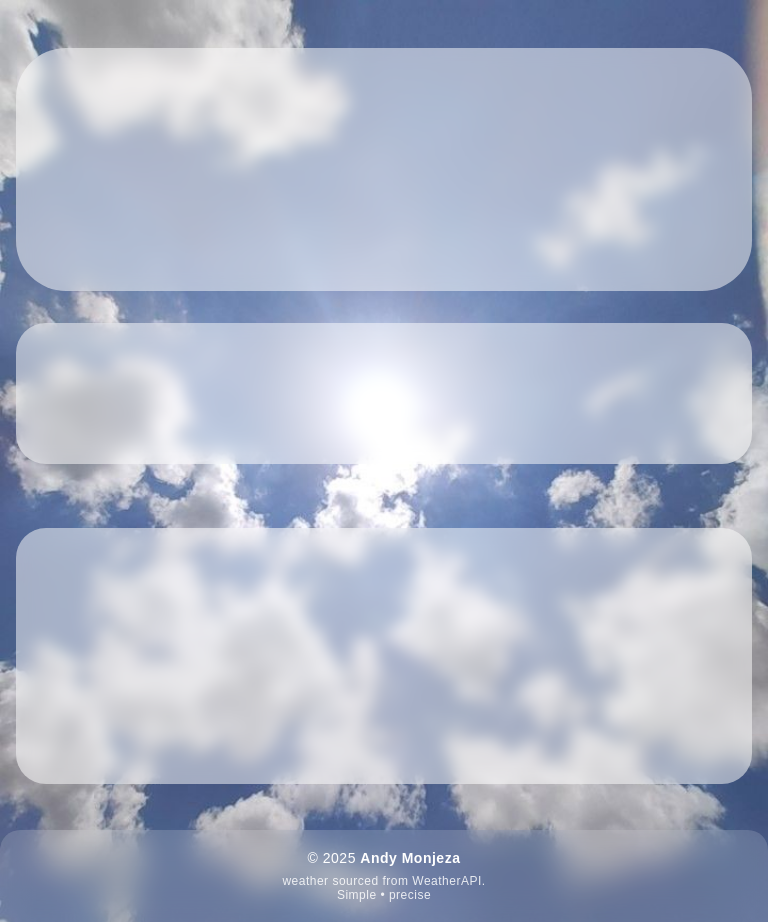
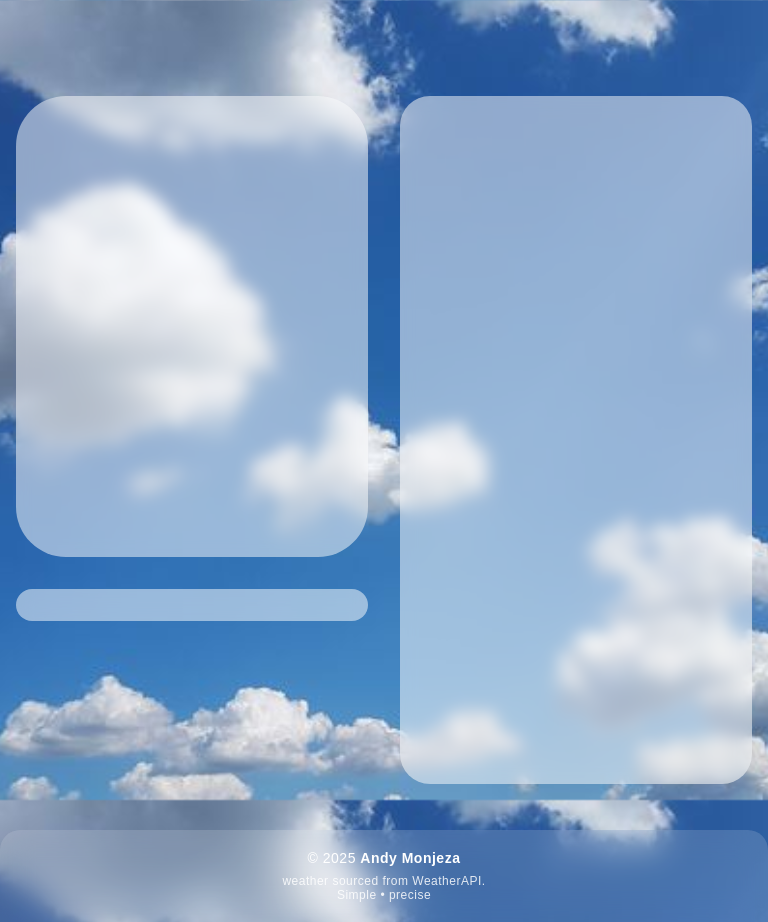
Before and after one commit to Andy-monjeza/weather-app, a plain HTML site: page index.html in a window 768 px wide. Drawn offline with Linux system fonts and the light colour scheme.

Commit message:
removed mid level media querry

```diff
--- a/weather-app.css
+++ b/weather-app.css
@@ -35,7 +35,7 @@ body{
 .current_weather{
     width:100%;
     height: 90%;
-    border-radius: 50px;
+    border-radius: 30px;
     margin-top:2rem;
     padding: 3rem 2rem;
     background-color: rgba(255, 255, 255, 0.5);
@@ -51,7 +51,7 @@ body{
     height:55%;
     width:100%;
     margin-top: 1em;
-    border-radius: 30px;
+    border-radius: 20px;
     padding: 1em 1em;;
     background-color: rgba(255, 255, 255, 0.5);
     backdrop-filter: blur(8px);
@@ -79,7 +79,7 @@ body{
     width:100%;
     height:100%;
     padding:3em 2em;
-    border-radius: 30px;
+    border-radius: 20px;
     background-color: rgba(255, 255, 255, 0.5);
     backdrop-filter: blur(8px);
      display: grid;
@@ -123,71 +123,8 @@ body{
 }
 }
 
-@media screen and (min-width: 601px) and (max-width:768px){
 
-body{
-    background-color: green;
-     background-image: url(Sky\ picture.jpeg);
-    background-size: cover;
-    background-repeat: no-repeat;
-    background-attachment: fixed;
-
-}
-.container{
- display: flex;
- flex-direction: column;
-
-}
-
-
-.main{
-
-    height: 60vh;
-    width: 100vw;
-    display:flex;
-    flex-direction: column;
-    padding:1em 1em;
-
-}
-.current_weather{
-    width:100%;
-    height: 60%;
-    border-radius: 50px;
-    margin-top:2rem;
-    background-color: rgba(255, 255, 255, 0.5);
-    backdrop-filter: blur(8px);
-}
-.hourly_forecast{
-    height:35%;
-    margin-top: 2em;
-    border-radius: 30px;
-    background-color: rgba(255, 255, 255, 0.5);
-    backdrop-filter: blur(8px);
-}
-
-
-.extras{
-    height: 40vh;
-    width: 100%;
-    display:flex;
-    flex-direction: column;
-    padding:1em 1em;
-}
-
-.extra-content{
-    width:100%;
-    height:100%;
-    padding:1em 1em;
-    margin-top: 2rem;
-    border-radius: 30px;
-    background-color: rgba(255, 255, 255, 0.5);
-    backdrop-filter: blur(8px);
-}
-
-
-}
-
-@media screen and (min-width: 769px){
+@media screen and (min-width: 601px){
 
 body{
     background-color: blue;
```
Also changed, not shown: bizy.html (added, +13 -0 lines).
